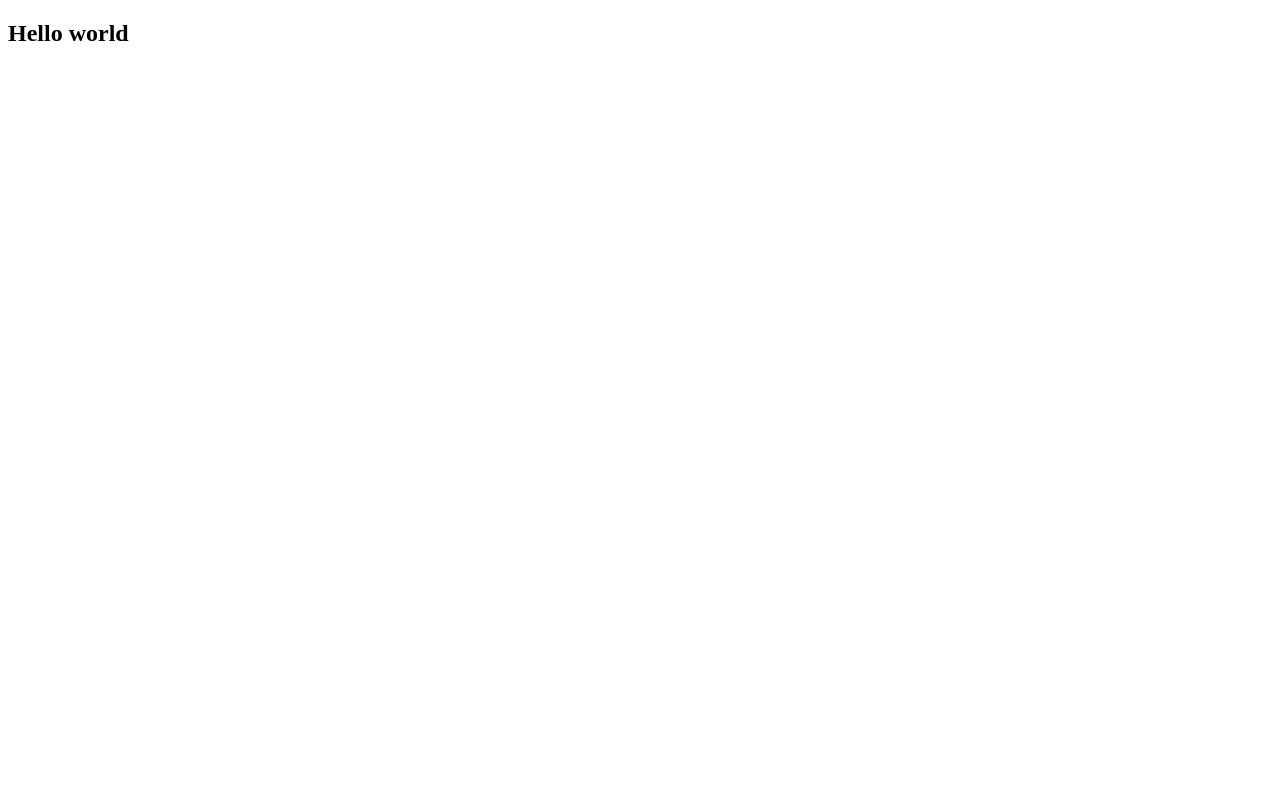
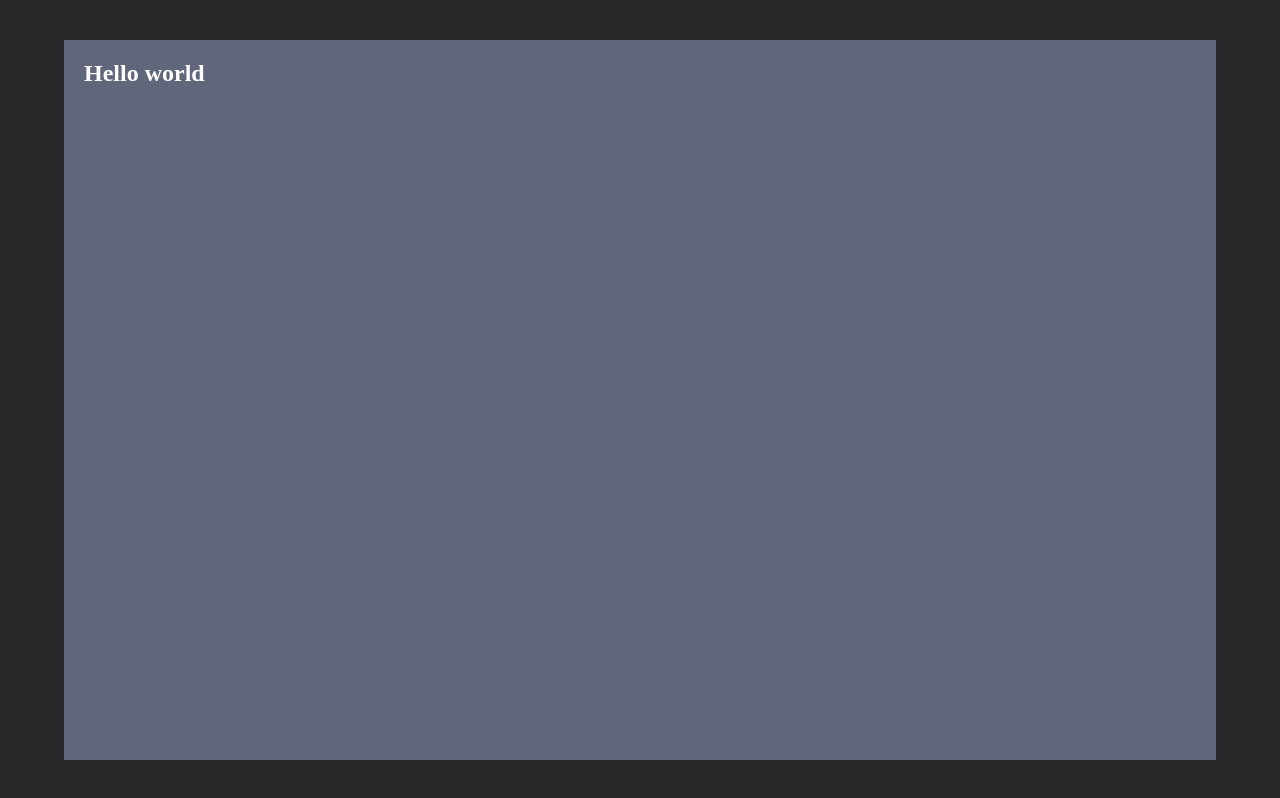
Before and after one commit to rodrigofigueroa/2_2020, a React (Create React App) app in the folder calc-app/: page / in a window 1280 px wide. Built offline with nearby package versions, Linux system fonts and the light colour scheme.

Commit message:
adding CSS and importing CSS

```diff
--- /dev/null
+++ b/calc-app/src/App.css
@@ -0,0 +1,29 @@
+*{
+  padding: 0;
+  margin: 0;
+  box-sizing: border-box;
+}
+html,body{
+  background-color: #272829;
+  width: 100%;
+  height: 100%;
+}
+
+#root{
+  height: 100%;
+  display: flex;
+  justify-content: center;
+  align-items: center;
+
+}
+
+.container {
+  width: 90%;
+  height: 90%;
+  padding: 20px;
+  background: #61677A;
+}
+
+.hello {
+  color: #fff;
+}
--- a/calc-app/src/App.jsx
+++ b/calc-app/src/App.jsx
@@ -1,3 +1,16 @@
-//importación
+//Import
+import React from 'react'
+import './App.css'
 
-//genereación
+// Generar
+const App = () => {
+  return (
+    <main className='container'>
+      <h2 className='hello'>Hello world</h2>
+    </main>
+  )
+}
+
+// exportación
+
+export { App }
--- a/calc-app/src/index.jsx
+++ b/calc-app/src/index.jsx
@@ -1,8 +1,9 @@
 import React    from "react"
 import ReactDOM from 'react-dom/client'
+import { App }  from "./App"
 
 const root = ReactDOM.createRoot( document.getElementById( 'root' ) )
-root.render( <h2>Hello world</h2>)
+root.render( <App /> )
 
 // var
 // let
```
